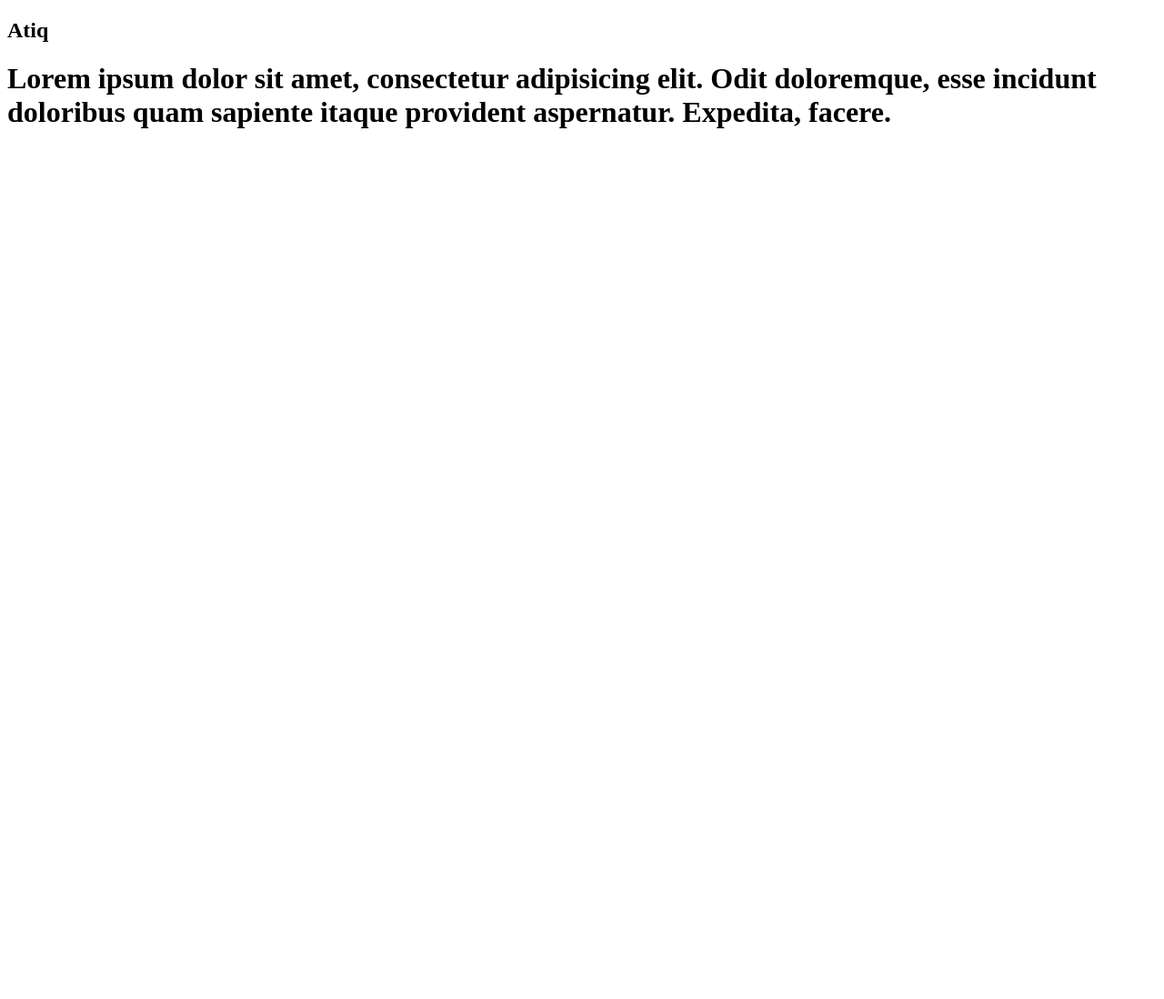
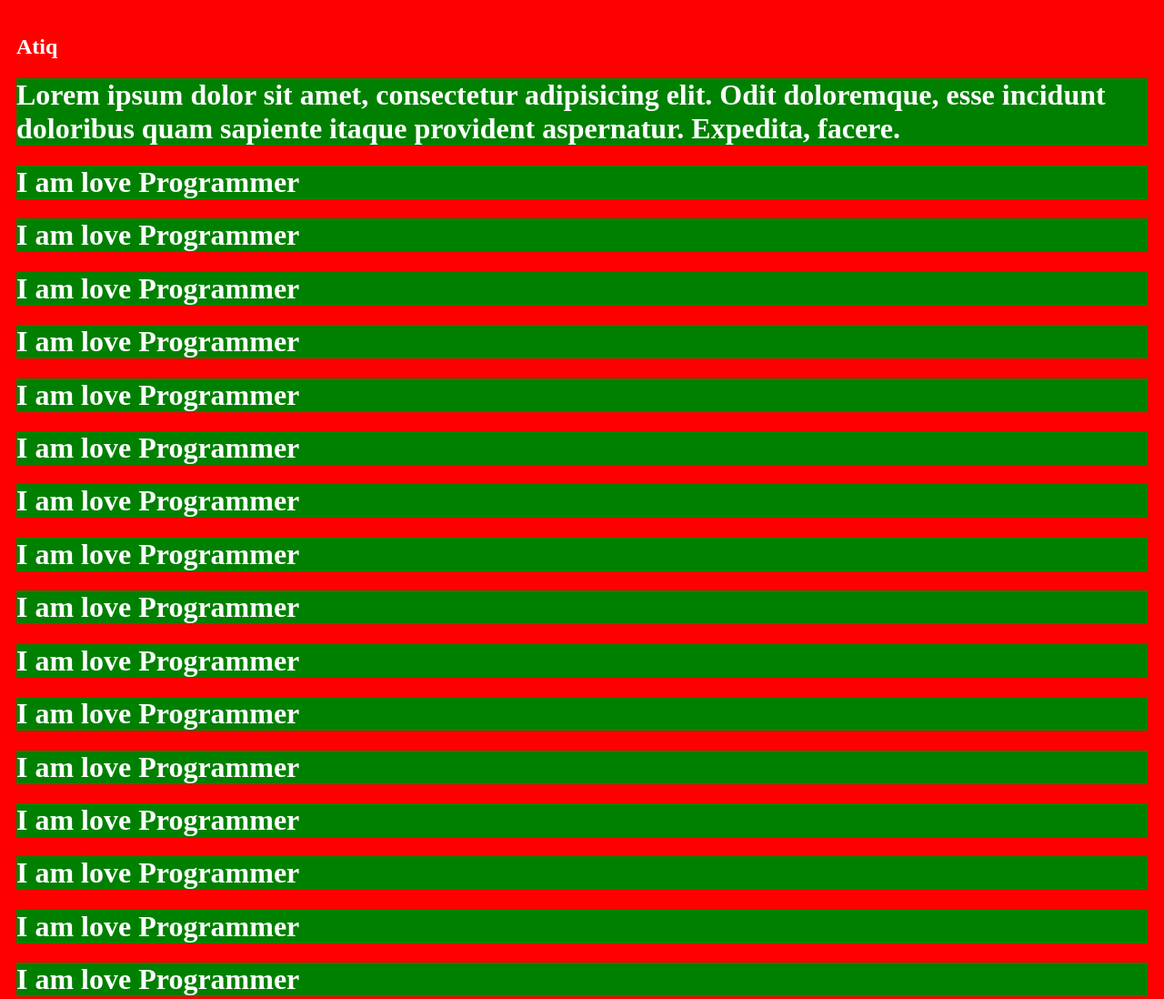
Before and after one commit to Tawhid-Atiq/my-c, a plain HTML site: page index.html in a window 1280 px wide. Shown: the top 1098 px of the page at 91% size. Before the commit the page ends 800 px from the top, so only its background shows below. Drawn offline with Linux system fonts and the light colour scheme.

Commit message:
style add

```diff
--- a/index.html
+++ b/index.html
@@ -4,9 +4,58 @@
 		<meta http-equiv="content-type" content="text/html; charset=utf-8" />
 		<meta name="" content="">
 		<title></title>
+		<style type="text/css" media="all">
+
+			.b{
+				background-color: red;
+				color: white;
+				padding: 10px;
+			}
+			h1{
+
+				background-color: green;
+			}
+
+		</style>
 	</head>
-	<body>
+
+
+	<body class="b">
 		<h2>Atiq</h2>
-		<h1>Lorem ipsum dolor sit amet, consectetur adipisicing elit. Odit doloremque, esse incidunt doloribus quam sapiente itaque provident aspernatur. Expedita, facere.</h1>
+		<h1>Lorem ipsum dolor sit amet, consectetur adipisicing
+		elit. Odit doloremque, esse incidunt doloribus quam
+		sapiente itaque provident aspernatur. Expedita, facere.</h1>
+
+		<h1>I am love Programmer</h1>
+		<h1>I am love Programmer</h1>
+		<h1>I am love Programmer</h1>
+		<h1>I am love Programmer</h1>
+		<h1>I am love Programmer</h1>
+		<h1>I am love Programmer</h1>
+		<h1>I am love Programmer</h1>
+		<h1>I am love Programmer</h1>
+		<h1>I am love Programmer</h1>
+		<h1>I am love Programmer</h1>
+		<h1>I am love Programmer</h1>
+		<h1>I am love Programmer</h1>
+		<h1>I am love Programmer</h1>
+		<h1>I am love Programmer</h1>
+		<h1>I am love Programmer</h1>
+		<h1>I am love Programmer</h1>
+		<h1>I am love Programmer</h1>
+		<h1>I am love Programmer</h1>
+		<h1>I am love Programmer</h1>
+		<h1>I am love Programmer</h1>
+		<h1>I am love Programmer</h1>
+		<h1>I am love Programmer</h1>
+		<h1>I am love Programmer</h1>
+		<h1>I am love Programmer</h1>
+		<h1>I am love Programmer</h1>
+		<h1>I am love Programmer</h1>
+		<h1>I am love Programmer</h1>
+		<h1>I am love Programmer</h1>
+		<h1>I am love Programmer</h1>
+		<h1>I am love Programmer</h1>
+
 	</body>
 </html>
```
